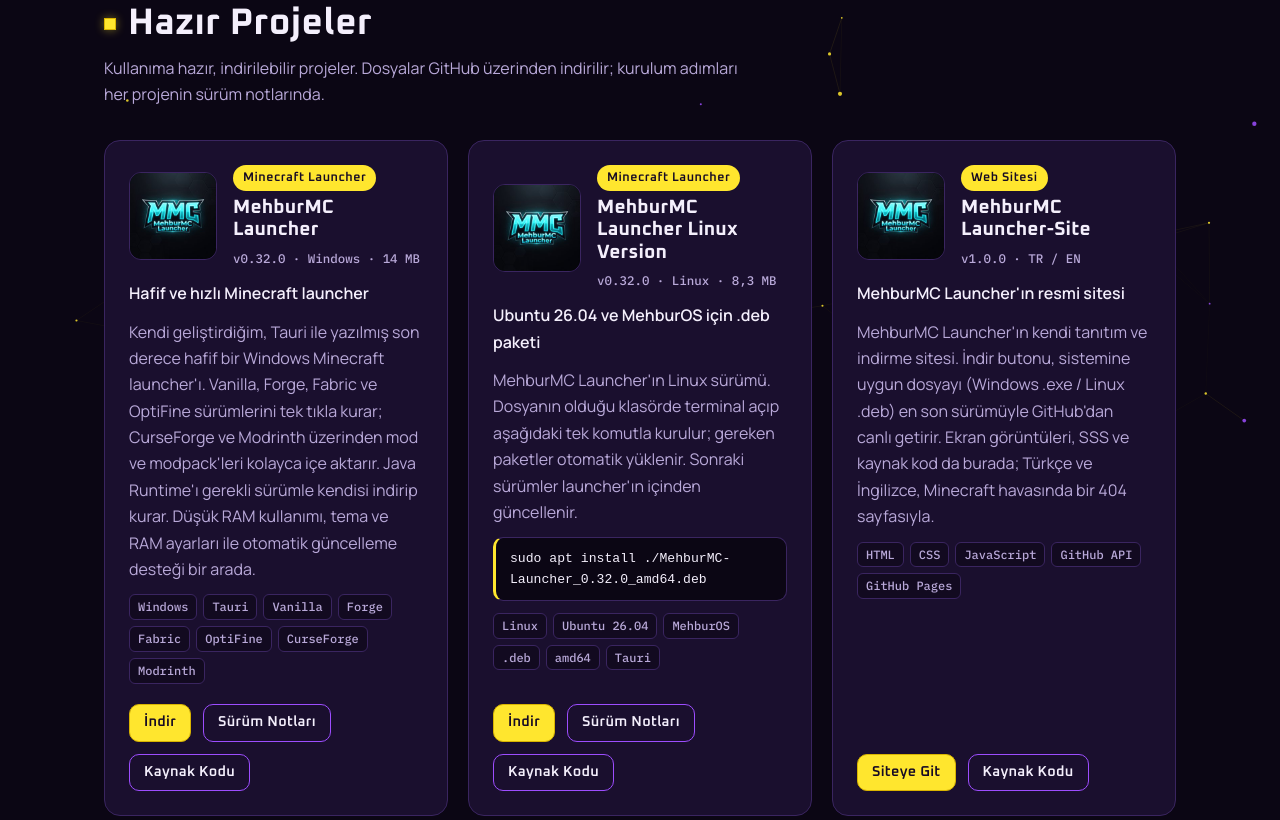
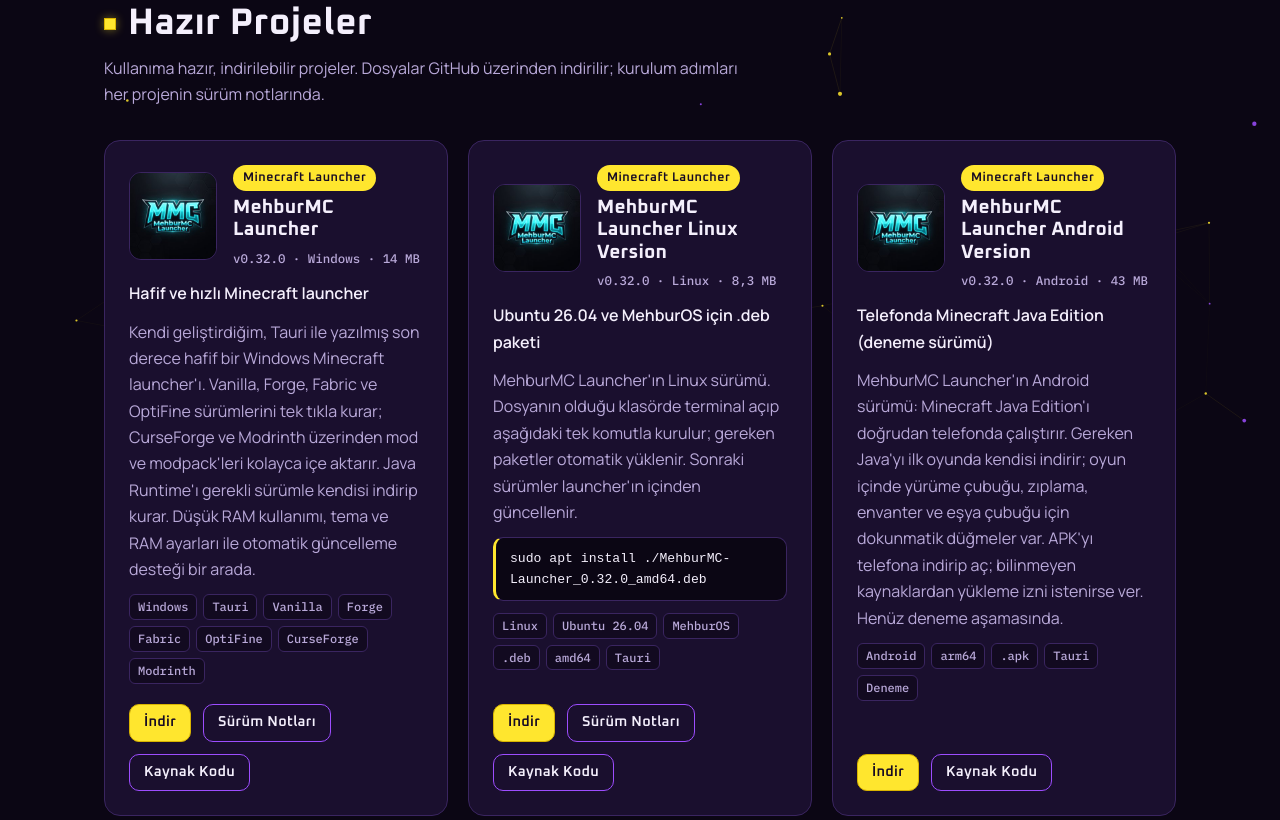
Before and after one commit to Mehbur07/mehbur07.github.io, a plain HTML site: page projelerim.html in a window 1280 px wide. Shown: the part 350-1170 px from the top of the page. Drawn offline with Linux system fonts and the light colour scheme.

Commit message:
feat: add the MehburMC Launcher Android Version card
New ready-project card with a Download button for the .apk and a Source
Code link (TR + EN); the home page counter now shows 8 ready projects.

Co-Authored-By: Claude Opus 5.5 <noreply@anthropic.com>

```diff
--- a/assets/js/translations.js
+++ b/assets/js/translations.js
@@ -68,6 +68,7 @@ window.M07_TRANSLATIONS = {
     'alt.mehpix': 'MehPiX logo',
     'alt.mmc': 'MehburMC Launcher logo',
     'alt.mmcl': 'MehburMC Launcher Linux logo',
+    'alt.mmca': 'MehburMC Launcher Android logo',
     'alt.dn': 'Death Note mod logo',
     'alt.igt': 'Iron Golem Troll mod logo',
     'alt.gs': 'Garip Şeyler MC mod logo',
@@ -89,7 +90,7 @@ window.M07_TRANSLATIONS = {
     'home.mehpixBadge': 'Live',
     'home.mehpixText': 'The website of MehPiX, my software studio. Explore and download our projects like the PyAI chatbot and the Arduino-powered Quiz.',
     'home.mehpixCta': 'Visit Site',
-    'home.projectsCount': '7 ready · 6 in development',
+    'home.projectsCount': '8 ready · 6 in development',
     'home.projectsText': "My Minecraft launcher, my mods and the software I'm working on.",
     'home.go': 'Explore',
     'home.aboutEyebrow': "I'm Burak",
@@ -121,6 +122,9 @@ window.M07_TRANSLATIONS = {
     'projects.mmcl.subtitle': '.deb package for Ubuntu 26.04 and MehburOS',
     'projects.mmcl.text': "The Linux version of MehburMC Launcher. Open a terminal in the folder with the file and install it with the single command below; required packages are installed automatically. Future versions update from inside the launcher.",
     'projects.mmcl.size': '8.3 MB',
+    'projects.mmca.subtitle': 'Minecraft Java Edition on your phone (beta)',
+    'projects.mmca.text': "The Android version of MehburMC Launcher: it runs Minecraft Java Edition right on your phone. It downloads the Java it needs on the first game, and has touch buttons for walking, jumping, the inventory and the hotbar. Download the APK on your phone and open it; allow installing from unknown sources if asked. Still in beta.",
+    'projects.mmca.beta': 'Beta',
     'projects.dn.text': "Adds Death Note magic to feathers and books. Write a player's name and take them down.",
     'projects.igt.text': "Hit an iron golem and get caught with it in a never-ending levitation loop. Runs server-side only; installing it on players' computers won't cause any problems.",
     'projects.gs.size': '1.4 MB',
--- a/projelerim.html
+++ b/projelerim.html
@@ -4,7 +4,7 @@
   <meta charset="utf-8">
   <meta name="viewport" content="width=device-width, initial-scale=1">
   <title data-i18n="title.projects">Projelerim — Mehbur07</title>
-  <meta name="description" content="Mehbur07'nin projeleri: MehburMC Launcher (Windows ve Linux), Minecraft modları (Death Note, Iron Golem Troll, Garip Şeyler MC, Mehburity) ve geliştirilmekte olan yazılımlar.">
+  <meta name="description" content="Mehbur07'nin projeleri: MehburMC Launcher (Windows, Linux ve Android), Minecraft modları (Death Note, Iron Golem Troll, Garip Şeyler MC, Mehburity) ve geliştirilmekte olan yazılımlar.">
   <link rel="canonical" href="https://mehbur07.github.io/projelerim.html">
   <link rel="icon" href="favicon.ico" sizes="any">
   <link rel="icon" type="image/png" sizes="32x32" href="assets/img/favicon-32.png">
@@ -16,7 +16,7 @@
   <meta property="og:locale" content="tr_TR">
   <meta property="og:locale:alternate" content="en_US">
   <meta property="og:title" content="Projelerim — Mehbur07">
-  <meta property="og:description" content="Mehbur07'nin projeleri: MehburMC Launcher (Windows ve Linux), Minecraft modları (Death Note, Iron Golem Troll, Garip Şeyler MC, Mehburity) ve geliştirilmekte olan yazılımlar.">
+  <meta property="og:description" content="Mehbur07'nin projeleri: MehburMC Launcher (Windows, Linux ve Android), Minecraft modları (Death Note, Iron Golem Troll, Garip Şeyler MC, Mehburity) ve geliştirilmekte olan yazılımlar.">
   <meta property="og:url" content="https://mehbur07.github.io/projelerim.html">
   <meta property="og:image" content="https://mehbur07.github.io/assets/img/og-image.jpg">
   <meta property="og:image:width" content="1200">
@@ -97,6 +97,27 @@
               <div class="card__footer btn-row">
                 <a class="btn btn--primary btn--sm" href="https://github.com/Mehbur07/mehbur07.github.io/releases/download/mehburmc-launcher-v0.32.0/MehburMC-Launcher_0.32.0_amd64.deb" data-i18n="projects.download">İndir</a>
                 <a class="btn btn--ghost btn--sm" href="https://github.com/Mehbur07/mehbur07.github.io/releases/tag/mehburmc-launcher-v0.32.0" target="_blank" rel="noopener" data-i18n="projects.releaseNotes">Sürüm Notları</a>
+                <a class="btn btn--ghost btn--sm" href="https://github.com/Mehbur07/MehburMC-Launcher" target="_blank" rel="noopener" data-i18n="projects.source">Kaynak Kodu</a>
+              </div>
+            </article>
+
+            <!-- MehburMC Launcher (Android): aynı Release'teki .apk dosyası -->
+            <article class="card project-card">
+              <div class="project-card__head">
+                <div class="card__media"><img src="assets/img/mehburmc.jpg" alt="MehburMC Launcher Android logosu" data-i18n-attr="alt:alt.mmca" width="88" height="88" loading="lazy"></div>
+                <div class="project-card__title">
+                  <span class="badge" data-i18n="projects.typeLauncher">Minecraft Launcher</span>
+                  <h3>MehburMC Launcher Android Version</h3>
+                  <span class="project-card__meta">v0.32.0 · Android · 43 MB</span>
+                </div>
+              </div>
+              <p class="project-card__subtitle" data-i18n="projects.mmca.subtitle">Telefonda Minecraft Java Edition (deneme sürümü)</p>
+              <p data-i18n="projects.mmca.text">MehburMC Launcher'ın Android sürümü: Minecraft Java Edition'ı doğrudan telefonda çalıştırır. Gereken Java'yı ilk oyunda kendisi indirir; oyun içinde yürüme çubuğu, zıplama, envanter ve eşya çubuğu için dokunmatik düğmeler var. APK'yı telefona indirip aç; bilinmeyen kaynaklardan yükleme izni istenirse ver. Henüz deneme aşamasında.</p>
+              <ul class="tags">
+                <li class="tag">Android</li><li class="tag">arm64</li><li class="tag">.apk</li><li class="tag">Tauri</li><li class="tag" data-i18n="projects.mmca.beta">Deneme</li>
+              </ul>
+              <div class="card__footer btn-row">
+                <a class="btn btn--primary btn--sm" href="https://github.com/Mehbur07/mehbur07.github.io/releases/download/mehburmc-launcher-v0.32.0/MehburMC-0.32.0-arm64.apk" data-i18n="projects.download">İndir</a>
                 <a class="btn btn--ghost btn--sm" href="https://github.com/Mehbur07/MehburMC-Launcher" target="_blank" rel="noopener" data-i18n="projects.source">Kaynak Kodu</a>
               </div>
             </article>
```
Also changed, not shown: index.html (+1 -1 lines), 1 other file.
